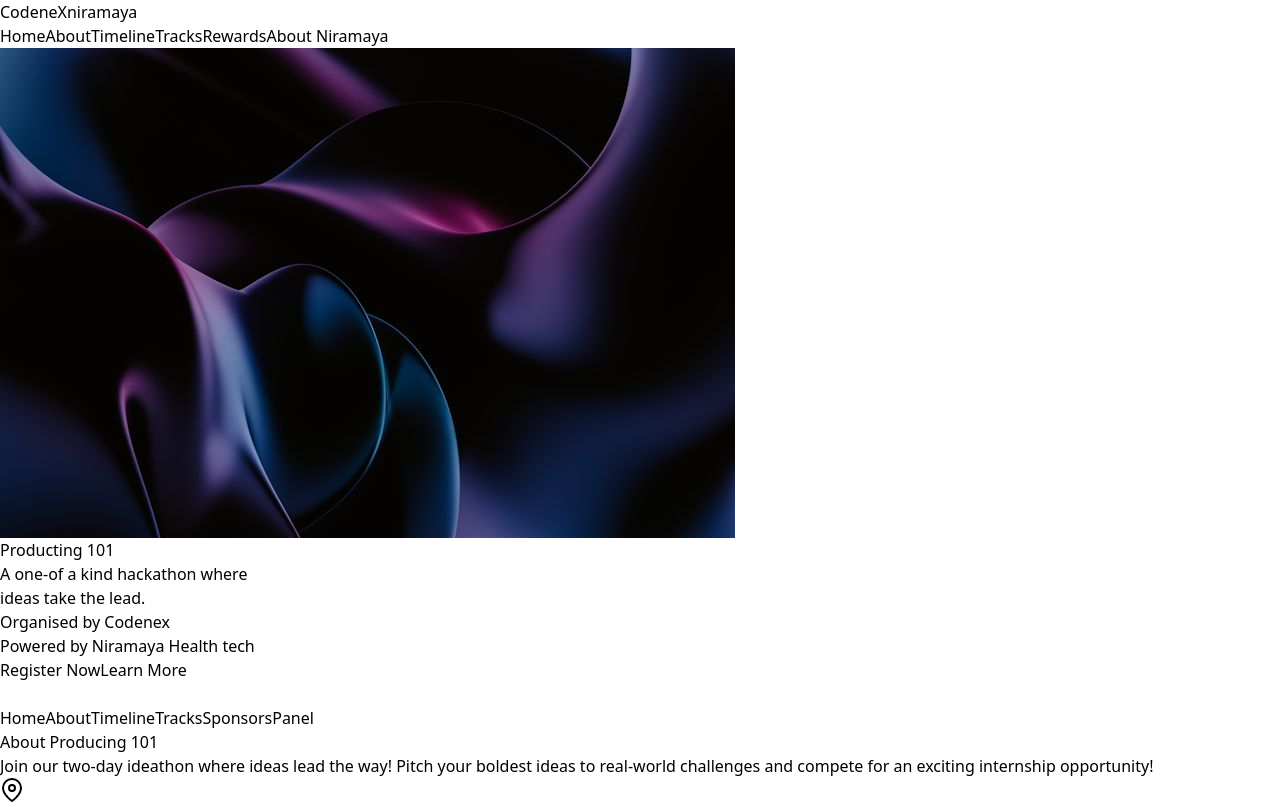
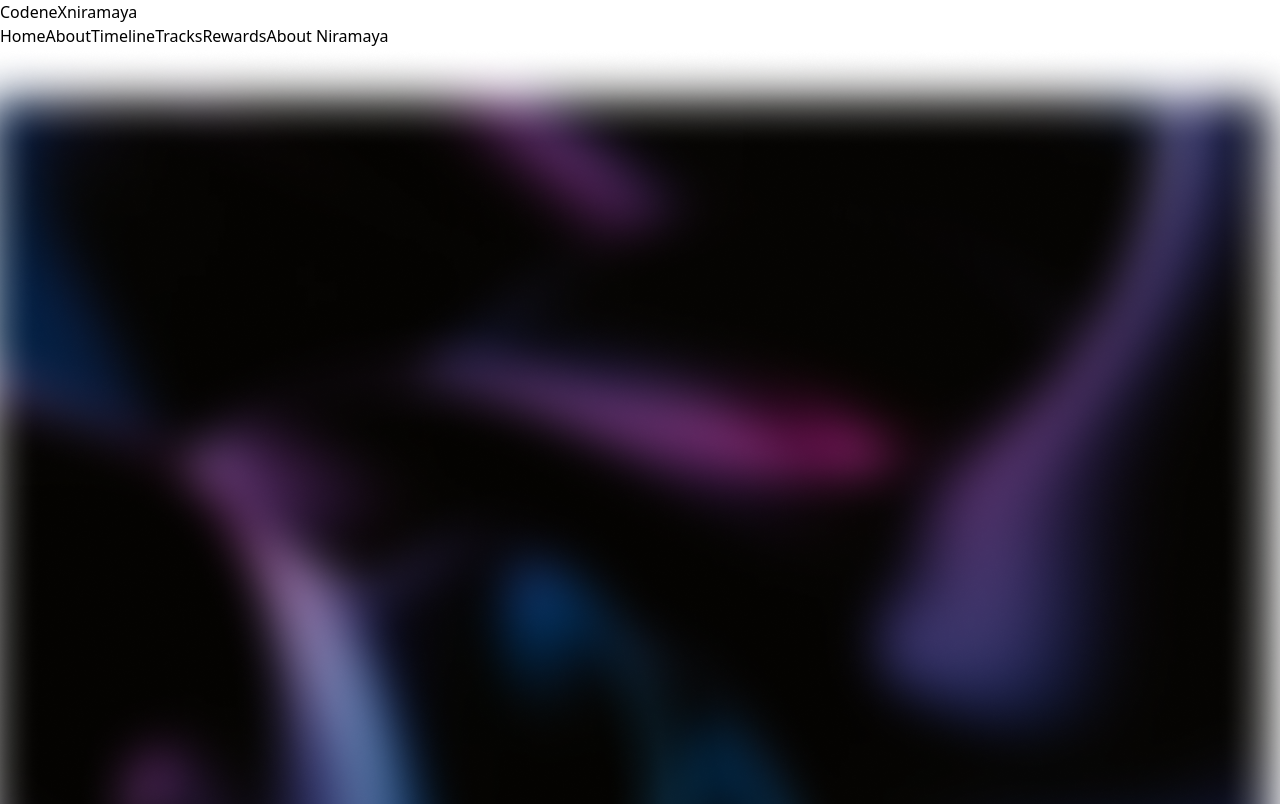
Before and after one commit to Axestein/Producing-101, a React (Vite) app in the folder code/: page / in a window 1280 px wide. Shown: the top 804 px of the page. Built offline with nearby package versions, Linux system fonts and the light colour scheme.

Commit message:
Image path change, also image changed

```diff
--- a/code/src/pages/Home.jsx
+++ b/code/src/pages/Home.jsx
@@ -1,5 +1,5 @@
 import React, { useEffect, useState } from 'react';
-import backgroud from "../../public/backgroud.png"
+
 
 const HomePage = () => {
   const [scrolled, setScrolled] = useState(false);
@@ -22,7 +22,7 @@ const HomePage = () => {
     <div className="min-h-screen relative overflow-hidden bg-black">
       {/* Background image with overlay */}
       <div className="absolute inset-0 z-0">
-        <img src={backgroud} alt="Background" className="object-cover w-full h-full" />
+        <img src="/bgImage.png" alt="Background" className="object-cover w-full h-full" />
         <div className="absolute inset-0 bg-black/70"></div>
       </div>
 
```
Also changed, not shown: code/public/backgroud.png (deleted).
